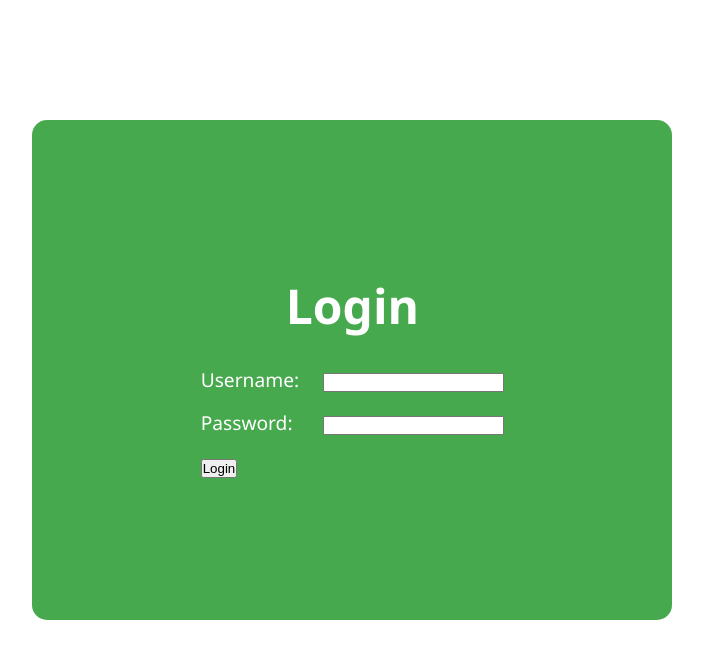
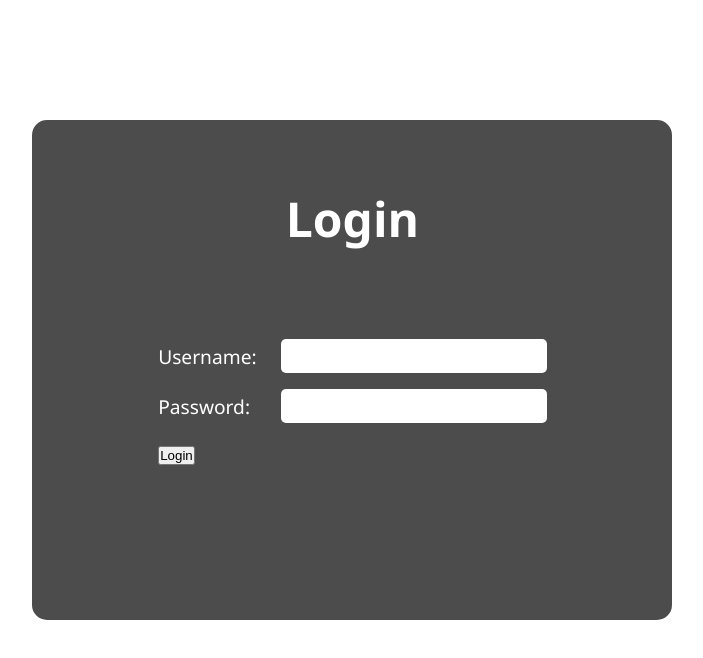
Before and after one commit to ashensilva12/SarpResQ, a React (Vite) app: page / in a window 1280 px wide. Shown: the top 658 px of the page, without its empty margins (326-1029 px from the left). Built offline with nearby package versions, Linux system fonts and the light colour scheme.

Commit message:
Update Login.css

```diff
--- a/src/component/pages/Login.css
+++ b/src/component/pages/Login.css
@@ -9,7 +9,7 @@
     right: 0;
     width: 50%;
     height: 500px;
-    background-color:rgb(71, 169, 78);
+    background-color:rgba(0, 0, 0, 0.7);
     display: flex;
     flex-direction: column;
     align-items: center;
@@ -24,11 +24,10 @@
     font-size: 2rem;
     padding-top: 20px;
     text-align: center;
-    margin-bottom: 20px;
+    margin-bottom: 80px;
 }
 .table{
-
-    margin: 0 auto;
+    margin-bottom: 100px;
     color: white;
     font-family: 'Segoe UI', Tahoma, Geneva, Verdana, sans-serif;
     font-size: 1.2rem;
@@ -37,4 +36,12 @@
 }
 .table td{
     padding: 8px 12px;
+
 }
+.textbox input{
+    width: 250px;
+    padding: 8px;
+    border-radius: 5px;
+    border: none;
+    font-size: 1rem;
+}
```
